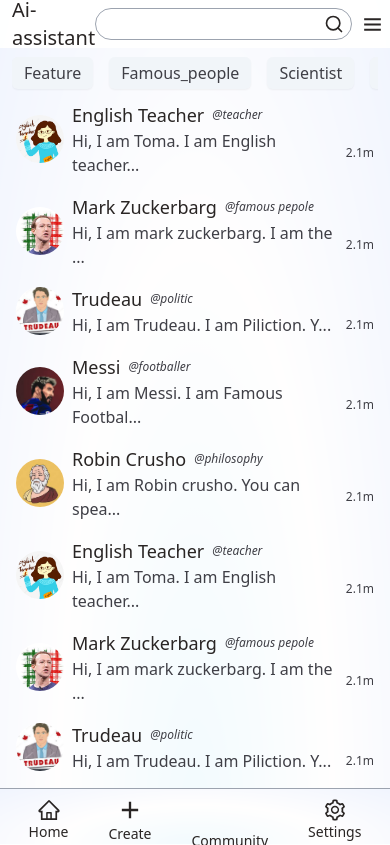
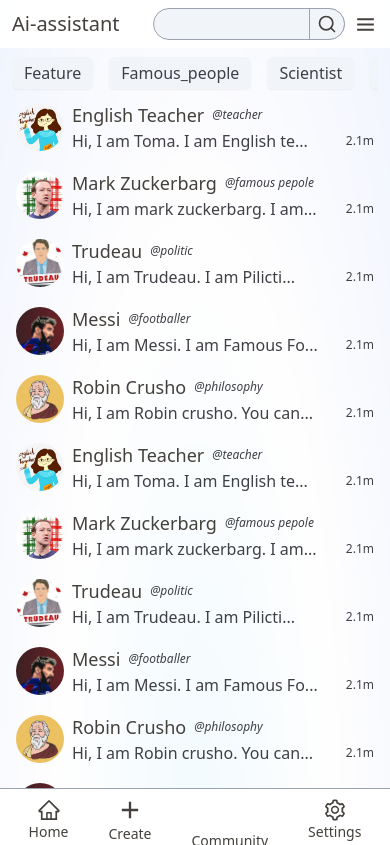
Before and after one commit to dev-mohiuddin/Artificial-Intelligence-chat, a React (Vite) app: page / in a window 390 px wide. Built offline with nearby package versions, Linux system fonts and the light colour scheme; some icons are missing.

Commit message:
input box fixed

```diff
--- a/src/App.jsx
+++ b/src/App.jsx
@@ -12,7 +12,7 @@
 function App() {
 
   return (
-    <div className='dark'>
+    <div className='dar'>
       <Routes>
         <Route path='/' element={<Frontend />}>
           <Route index element={<Home />} />
--- a/src/components/chat/ChatFooter.jsx
+++ b/src/components/chat/ChatFooter.jsx
@@ -3,7 +3,7 @@
 function ChatFooter() {
   return (
     <div className='fixed bottom-0 w-full flex'>
-      <div className='w-[768px]  bg-pink-50 px-3 border border-x-0 border-b-0 border-t-gray-400 dark:border-t-gray-600 dark:bg-slate-900'>
+      <div className='w-[768px] dark:bg-slate-900 bg-slate-100 px-3 border border-x-0 border-b-0 border-t-gray-400 dark:border-t-gray-600'>
         <div className='relative flex justify-center items-center h-14 md:h-16'>
           <input className=' md:mx-4 outline-none rounded-full w-full border border-blue-500 bg-transparent h-9 px-4 pcol' placeholder='Type your message' type="text" name="" />
           <span className='absolute md:mx-4 right-1 text-xl text-blue-500 cursor-pointer p-1'><AiOutlineSend /></span>
--- a/src/components/home/Character.jsx
+++ b/src/components/home/Character.jsx
@@ -20,7 +20,7 @@
                                         <p className='text-xs italic pcol'>@{persion.creator}</p>
                                     </div>
                                     <div className='flex justify-between items-center'>
-                                        <p className='pcol text-base font-normal'>{persion.description.substring(0, 35)}...</p>
+                                        <p className='pcol text-base font-normal'>{persion.description.substring(0, 30)}...</p>
                                         <span className='text-right pcol text-xs font-medium'>{persion.follow}</span>
                                     </div>
                                 </div>
--- a/src/components/layout/frontend/Header.jsx
+++ b/src/components/layout/frontend/Header.jsx
@@ -15,8 +15,8 @@
           </div>
           <div className="flex flex-1 justify-end gap-2 md:gap-5">
             <div className='relative flex items-center'>
-              <input className='h-8 outline-none px-3 flex-1 rounded-full md:rounded-md border border-gray-400 dark:border-gray-600 focus:border-blue-300 bg-transparent pcol dark:bg-gray-900' type="text" name="" id="" />
-              <span className='text-xl absolute right-2 hcol cursor-pointer'><FiSearch /></span>
+              <input className='h-8 outline-none px-3 w-48 md:w-72 rounded-full md:rounded-md border bg-slate-100 border-gray-400 dark:border-gray-600 focus:border-blue-300 pcol dark:bg-gray-900' type="text" name="" id="" />
+              <span className='text-xl absolute right-0 bg-slate-100 dark:bg-gray-900 h-full w-9 border border-gray-400 dark:border-gray-600 flex justify-center items-center rounded-r-full md:rounded-r-md overflow-hidden hcol cursor-pointer'><FiSearch /></span>
             </div>
             <div className='flex items-center md:hidden'>
                 <span className='hcol'><BiMenu size={25} /></span>
--- a/src/components/layout/frontend/Sidebar.jsx
+++ b/src/components/layout/frontend/Sidebar.jsx
@@ -5,7 +5,7 @@
 
 function Sidebar() {
   return (
-    <div className='fixed main-bg md:bg-none md:pl-6 min-w-full md:min-w-0 md:static bottom-0 h-14 md:h-[calc(100vh-56px)] z-50 md:py-4 border border-x-0 border-b-0 dark:border-t-gray-600 border-t-gray-400 md:border-0'>
+    <div className='fixed md:bg-none md:pl-6 min-w-full md:min-w-0 md:static bottom-0 h-14 md:h-[calc(100vh-56px)] z-50 md:py-4 border border-x-0 border-b-0 dark:border-t-gray-600 border-t-gray-400 md:border-0'>
         <div className='glass md:bg-transparent md:dark:bg-none  min-h-full md:min-h-0 md:pb-0 flex mx-auto  items-center justify-center  md:flex-col gap-10 md:gap-5'>
           <Link to="/">
             <div className='flex flex-col items-center hover:cursor-pointer group'>
--- a/src/index.css
+++ b/src/index.css
@@ -2,11 +2,27 @@
 @tailwind components;
 @tailwind utilities;
 
+/* width */
+  .scroll::-webkit-scrollbar {
+    width: 4px;
+  }
+  /* Track */
+  .scroll::-webkit-scrollbar-track {
+    background: transparent;
+  }
+  /* Handle */
+  .scroll::-webkit-scrollbar-thumb {
+    background: rgba(0, 0, 255, 0.295);
+    border-radius: 50px;
+  }
+  /* Handle on hover */
+  .scroll::-webkit-scrollbar-thumb:hover {
+    background: #fff12873;
+  }
 
 .scroll-hide::-webkit-scrollbar {
     display: none;
 }
-
 .scroll-hide {
   -ms-overflow-style: none;
   scrollbar-width: none;
@@ -24,9 +40,9 @@
         @apply bg-[radial-gradient(ellipse_at_bottom,_var(--tw-gradient-stops))] from-sky-400 via-pink-50 to-blue-600
     }
     .hcol{
-        @apply text-stone-800 font-medium dark:text-gray-300
+        @apply text-stone-700 font-medium dark:text-slate-300
     }
     .pcol{
-        @apply text-zinc-700 dark:text-slate-300
+        @apply text-zinc-700 dark:text-slate-400
     }
 }
--- a/src/pages/Community.jsx
+++ b/src/pages/Community.jsx
@@ -2,9 +2,10 @@
 
 function Community() {
   return (
-    <div className='w-full h-full py-2'>
+    <div className='w-full h-full py-2 overflow-y-auto scroll'>
       <div className='container'>
         <h1 className="pcol">Community</h1>
+
       </div>
     </div>
   )
--- a/src/pages/Create.jsx
+++ b/src/pages/Create.jsx
@@ -5,7 +5,7 @@
 
 
   return (
-    <div className='w-full py-2 h-full overflow-y-auto '>
+    <div className='w-full py-2 h-full overflow-y-auto scroll'>
       <div className='container flex flex-col md:gap-8 gap-5'>
         <div className='space-y-2 md:space-y-4'>
           <div className='flex items-center gap-2'>
--- a/src/pages/Home.jsx
+++ b/src/pages/Home.jsx
@@ -6,7 +6,7 @@
 
 function Home() {
   return (
-    <div className='flex flex-col gap-4 w-full h-full overflow-y-scroll'>
+    <div className='flex flex-col gap-4 w-full h-full overflow-y-auto scroll'>
       <div className="container">
         <Category />
         <Character />
--- a/tailwind.config.js
+++ b/tailwind.config.js
@@ -1,6 +1,6 @@
 /** @type {import('tailwindcss').Config} */
 export default {
-  // darkMode: 'class',
+  darkMode: 'class',
   content: [
     "./index.html",
     "./src/**/*.{js,ts,jsx,tsx}",
```
Also changed, not shown: src/components/chat/ChatContainer.jsx (+31 -24 lines).
